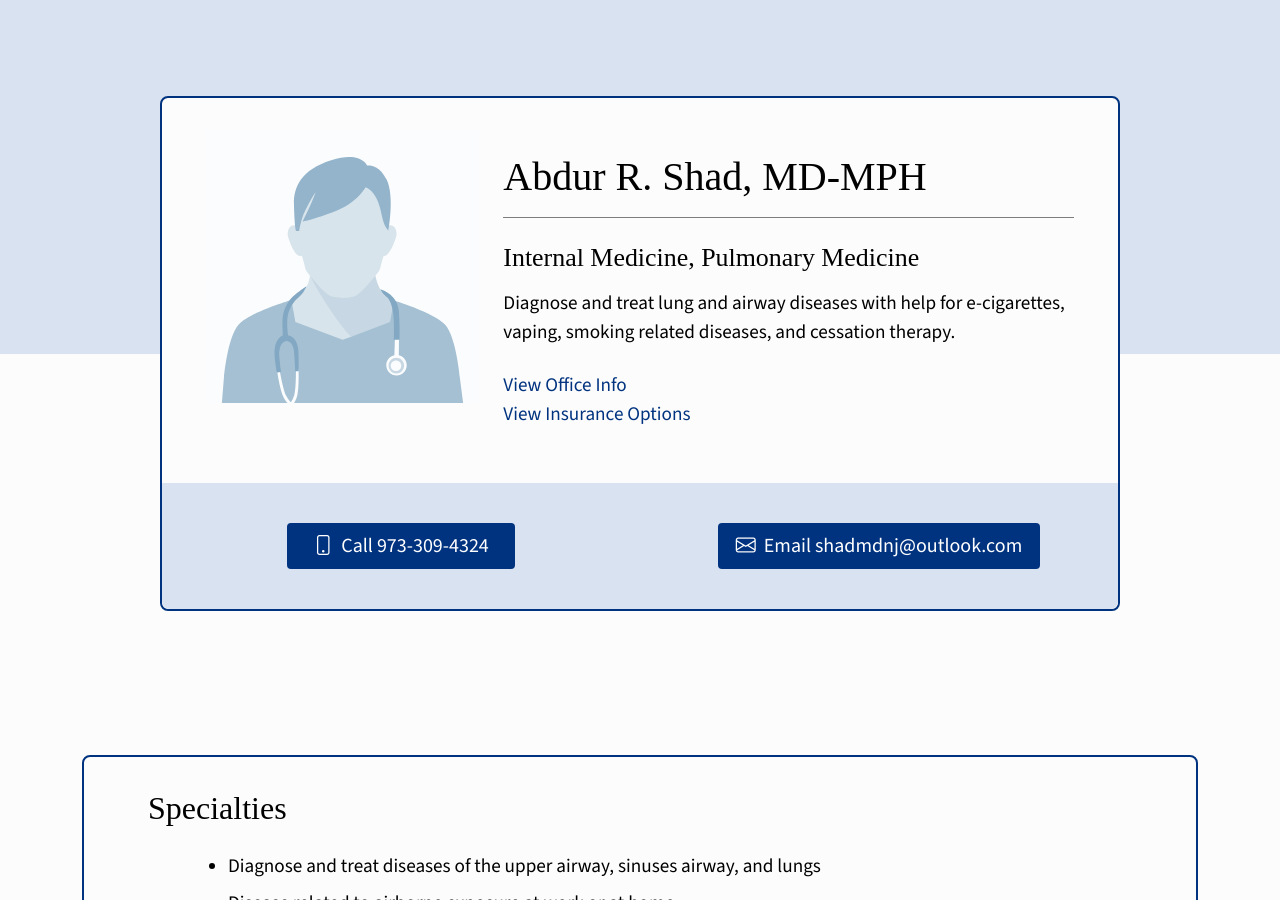
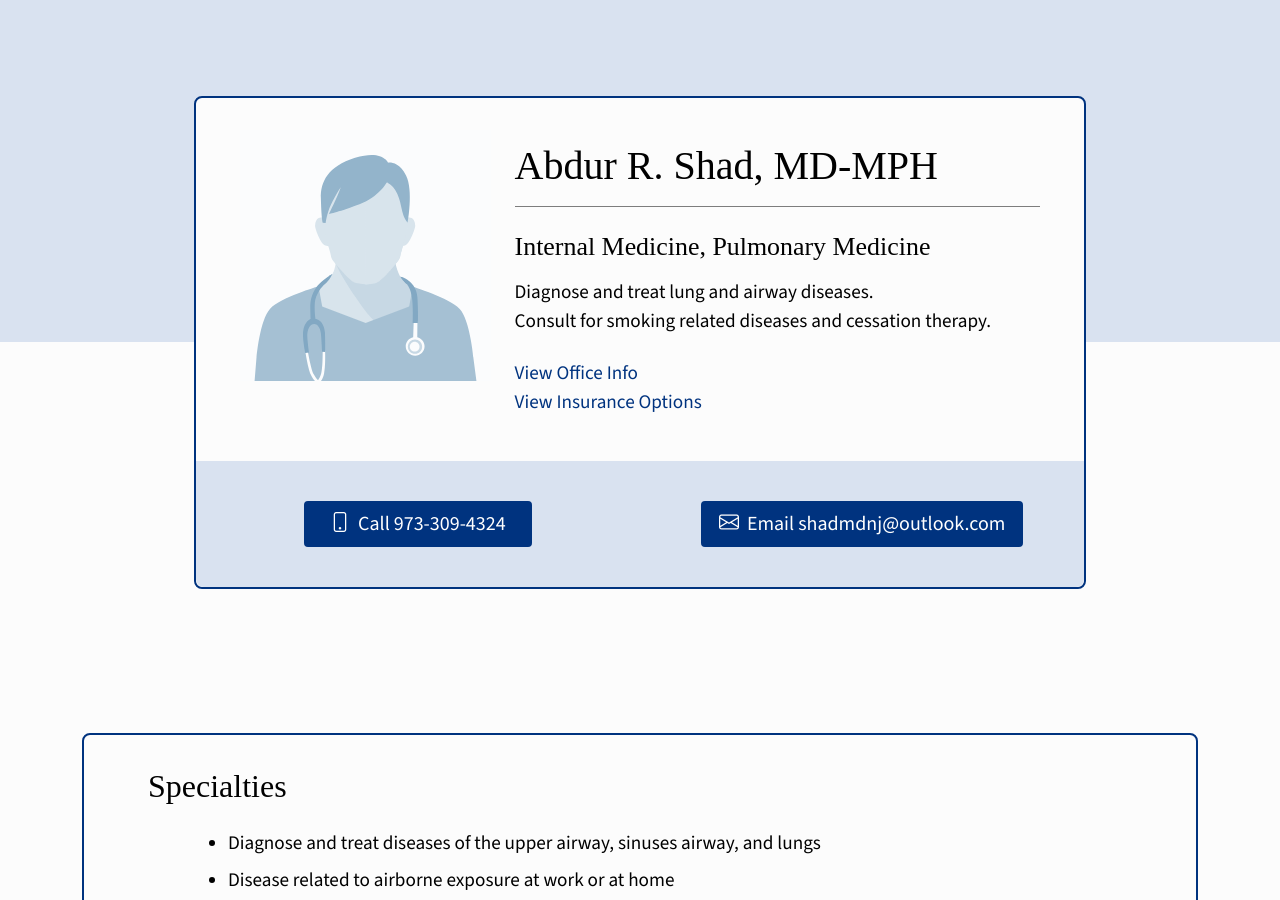
Before and after one commit to doctorabdurshad/doctorabdurshad.github.io, a Jekyll site: the page built from docs/index.html, in a window 1280 px wide and 900 px high. Built offline with Jekyll 4.4.1, drawn with Linux system fonts in a browser that asks for light colours; some web fonts are replaced.

Commit message:
updated hero.html

```diff
--- a/docs/_includes/hero.html
+++ b/docs/_includes/hero.html
@@ -9,8 +9,8 @@
           <h1>Abdur R. Shad, MD-MPH</h1>
           <hr class="mb-4">
           <h2 class="mb-3">Internal Medicine, Pulmonary Medicine</h2>
-          <p class="mb-4">Diagnose and treat lung and airway diseases with help for e-cigarettes, vaping,
-            smoking related diseases, and cessation&nbsp;therapy.</p>
+          <p class="mb-0">Diagnose and treat lung and airway&nbsp;diseases.</p>
+          <p class="mb-4">Consult for smoking related diseases and cessation&nbsp;therapy.</p>
           <p class="p-link mb-0" onclick="navScroll('office');">View Office Info</p>
           <p class="p-link mb-0" onclick="navScroll('insurance');">View Insurance Options</p>
         </div>
```
